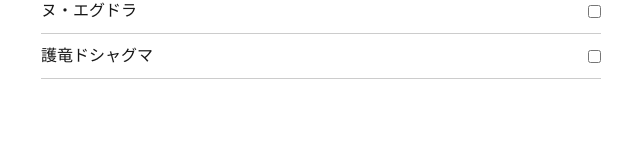
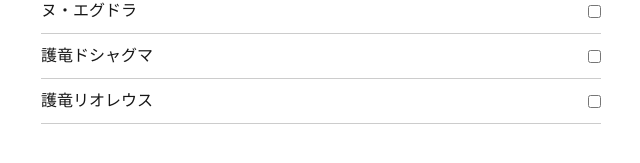
Before and after one commit to nigaor/monster_hanter_rec, a Next.js app in the folder monhan_record/: page / in a window 1280 px wide. Shown: the part 595-758 px from the top of the page, without its empty margins (319-959 px from the left). Built offline with nearby package versions, Linux system fonts and the light colour scheme.

Commit message:
4/30 commit

```diff
--- a/monhan_record/src/app/page.tsx
+++ b/monhan_record/src/app/page.tsx
@@ -27,7 +27,7 @@ export default function Home() {
     {id: 12,name: "アジャラカン",img: ""},
     {id: 13,name: "ヌ・エグドラ",img: ""},
     {id: 14,name: "護竜ドシャグマ",img: ""},
-    // {id: 15,name: "護竜リオレウス",img: ""},
+    {id: 15,name: "護竜リオレウス",img: ""},
     // {id: 16,name: "護竜オドガロン亜種",img: ""},
     // {id: 17,name: "護竜アンジャナフ亜種",img: ""},
     // {id: 18,name: "シーウー",img: ""},
```
